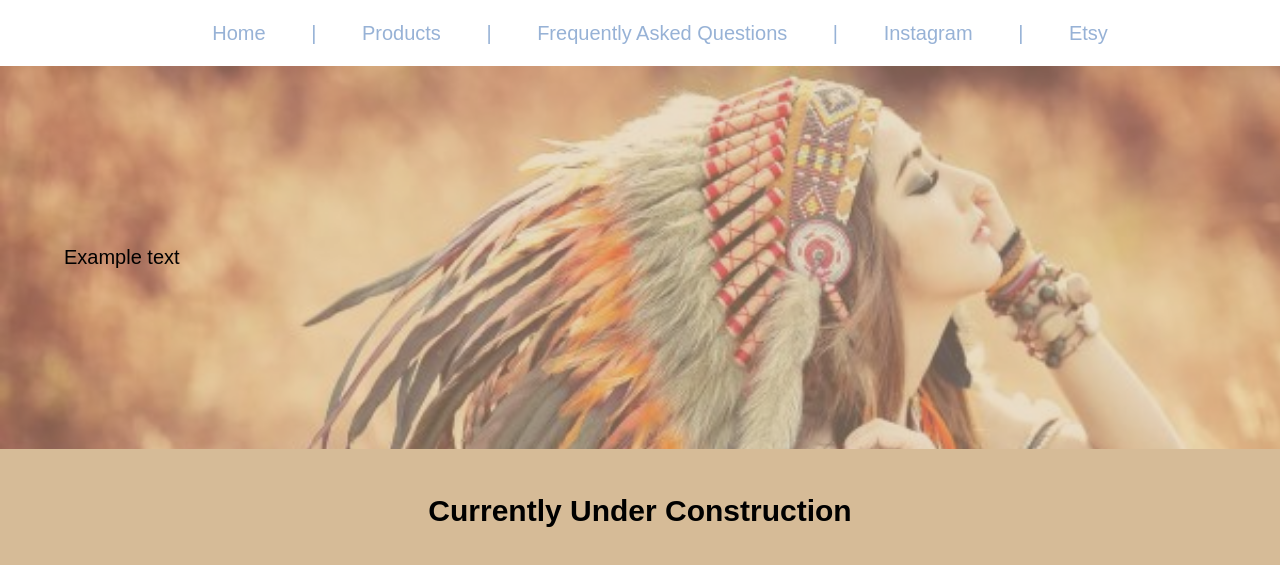
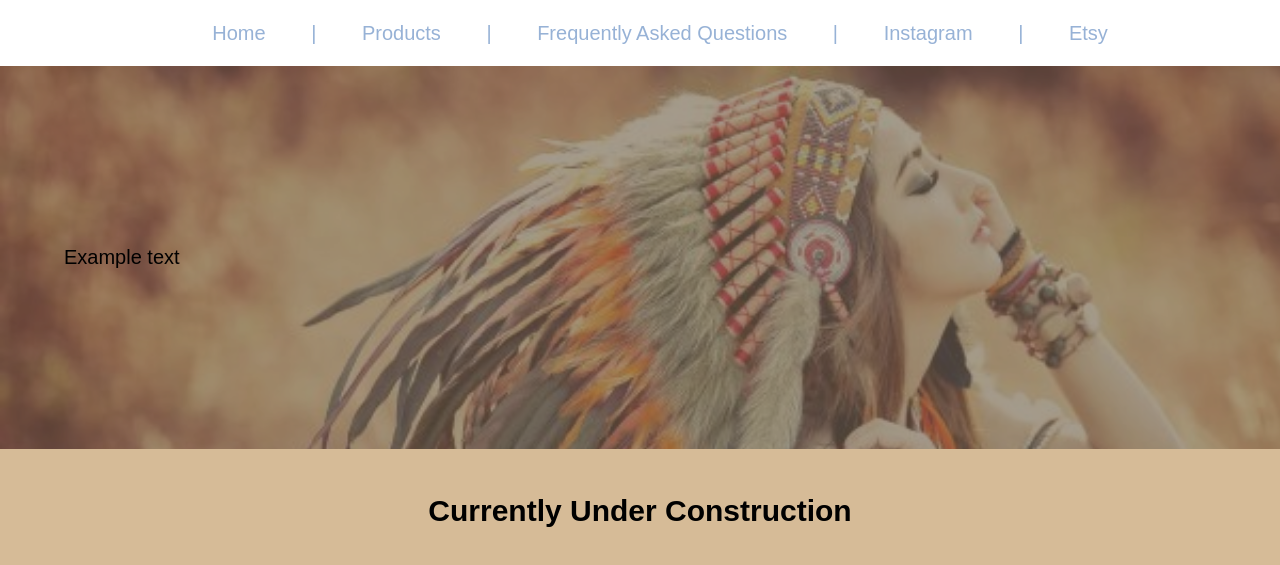
Before and after one commit to ingoldmc17/MoonAndStoneJewelry, a plain HTML site: page index.html in a window 1280 px wide. Shown: the part 215-780 px from the top of the page. Drawn offline with Linux system fonts and the light colour scheme.

Commit message:
no big changes

```diff
--- a/css/styles.css
+++ b/css/styles.css
@@ -50,7 +50,7 @@ nav li a {
 #boho-banner {
 	padding: 10rem 5%;
 	position: relative;
-	background: rgba(0, 0, 0, 0); /*If our image is bright, we can tone it down with this darker overlay */
+	background: rgba(0, 0, 0, 0.3); /*If our image is bright, we can tone it down with this darker overlay */
 	min-width: 100%;
 	min-height: 100%;
 }
```
